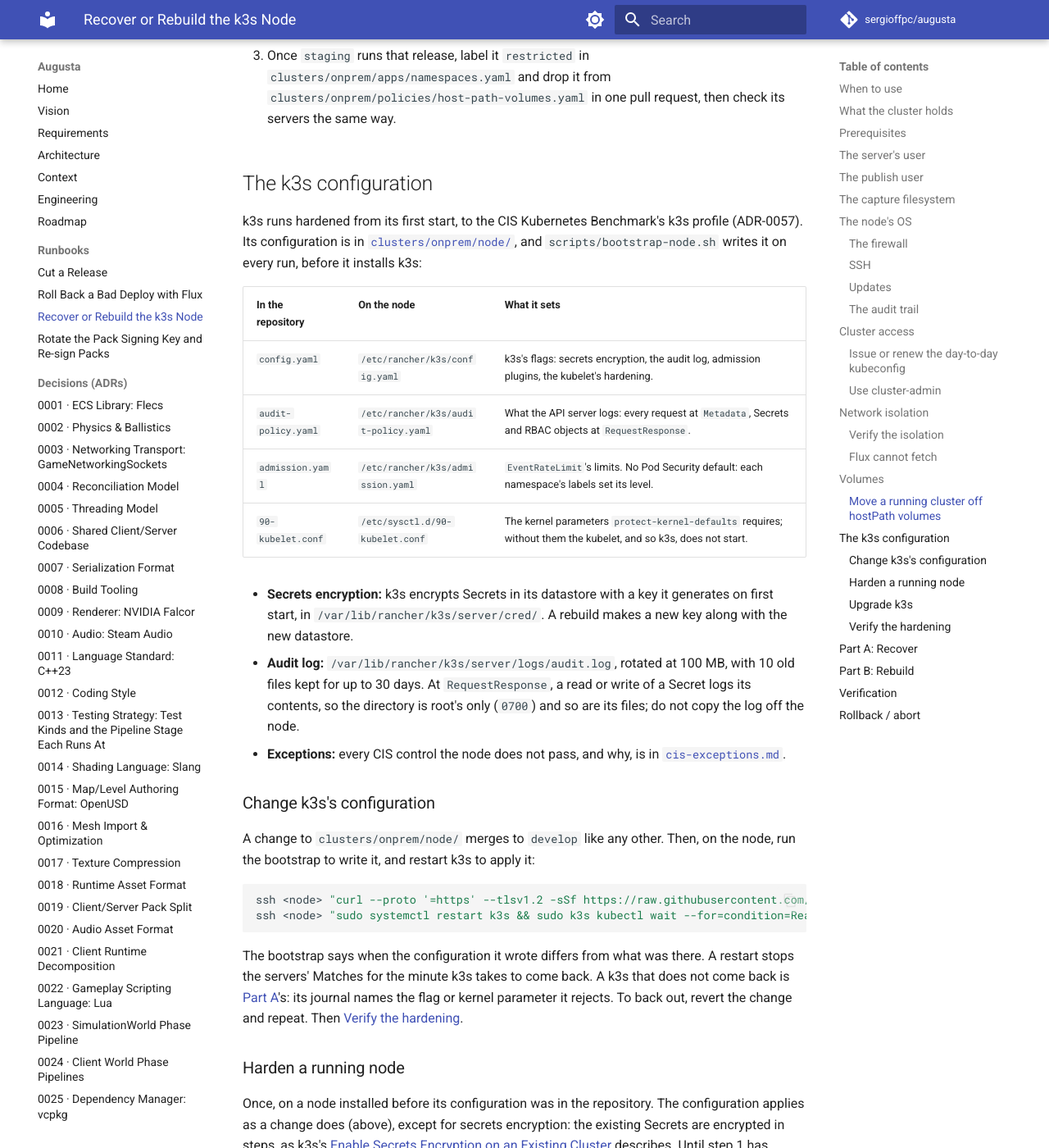
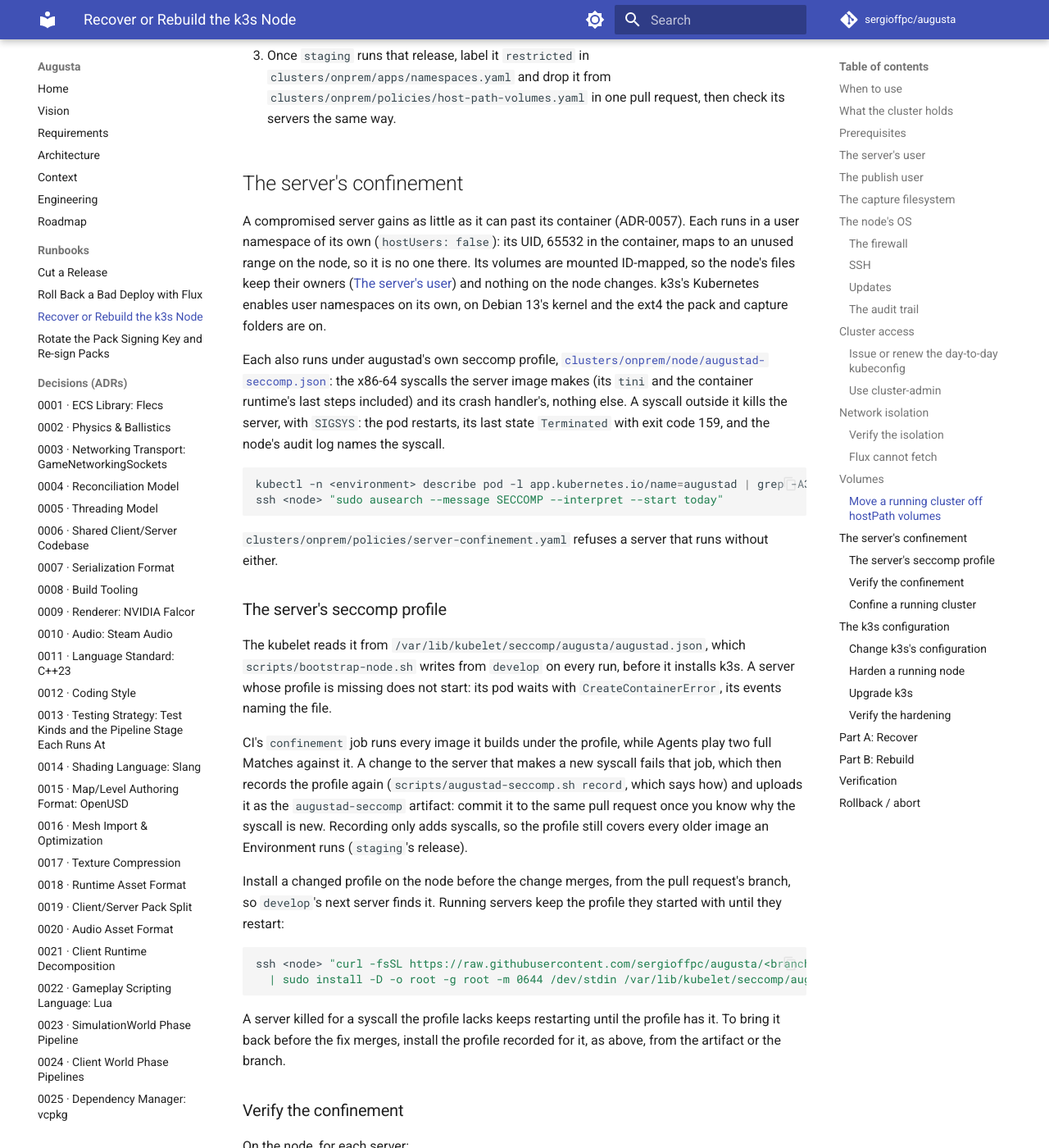
Before and after one commit to sergioffpc/augusta, an MkDocs documentation site: the page built from docs/runbooks/k3s-node-recovery.md, in a window 1280 px wide and 1400 px high, scrolled down 12180 px. Shown: the whole window at 82% size. Built offline with MkDocs 1.6.1 and Material for MkDocs 9.7.7, drawn with Linux system fonts in a browser that asks for light colours; comment, search, counter and statistics services are not loaded; some of the changed text lies outside the part shown.

Commit message:
feat(cluster): run augustad in a user namespace under its own seccomp profile
Each Server runs with hostUsers: false, so its UID maps to no user of the
Node, and under augustad's own Localhost seccomp profile
(clusters/onprem/node/augustad-seccomp.json), which kills it at a syscall
outside it (ADR-0057). bootstrap-node.sh installs the profile where the
kubelet reads it; the runbook says how to install, change and verify it.

scripts/augustad-seccomp.sh checks the image under the profile while Agents
play full Matches against it, and records the profile again from the audit
log of a run that logs rather than kills. CI's new confinement job runs the
check on every image it builds, and on a failure uploads the recorded
profile; publishing waits for it.

The server-confinement policy refuses a Server without either, staging
exempt until a release carries this chart.

Closes #535

Co-Authored-By: Claude Opus 5.5 <noreply@anthropic.com>

````diff
--- a/docs/runbooks/k3s-node-recovery.md
+++ b/docs/runbooks/k3s-node-recovery.md
@@ -592,6 +592,91 @@ enforces `restricted` (step 3).
    `clusters/onprem/policies/host-path-volumes.yaml` in one pull request, then
    check its servers the same way.
 
+## The server's confinement
+
+A compromised server gains as little as it can past its container (ADR-0057).
+Each runs in a user namespace of its own (`hostUsers: false`): its UID, 65532 in
+the container, maps to an unused range on the node, so it is no one there. Its
+volumes are mounted ID-mapped, so the node's files keep their owners
+([The server's user](#the-servers-user)) and nothing on the node changes. k3s's
+Kubernetes enables user namespaces on its own, on Debian 13's kernel and the
+ext4 the pack and capture folders are on.
+
+Each also runs under augustad's own seccomp profile,
+[`clusters/onprem/node/augustad-seccomp.json`](../../clusters/onprem/node/augustad-seccomp.json):
+the x86-64 syscalls the server image makes (its `tini` and the container
+runtime's last steps included) and its crash handler's, nothing else. A syscall
+outside it kills the server, with `SIGSYS`: the pod restarts, its last state
+`Terminated` with exit code 159, and the node's audit log names the syscall.
+
+```sh
+kubectl -n <environment> describe pod -l app.kubernetes.io/name=augustad | grep -A3 'Last State'
+ssh <node> "sudo ausearch --message SECCOMP --interpret --start today"
+```
+
+`clusters/onprem/policies/server-confinement.yaml` refuses a server that runs
+without either.
+
+### The server's seccomp profile
+
+The kubelet reads it from `/var/lib/kubelet/seccomp/augusta/augustad.json`,
+which `scripts/bootstrap-node.sh` writes from `develop` on every run, before it
+installs k3s. A server whose profile is missing does not start: its pod waits
+with `CreateContainerError`, its events naming the file.
+
+CI's `confinement` job runs every image it builds under the profile, while
+Agents play two full Matches against it. A change to the server that makes a new
+syscall fails that job, which then records the profile again
+(`scripts/augustad-seccomp.sh record`, which says how) and uploads it as the
+`augustad-seccomp` artifact: commit it to the same pull request once you know
+why the syscall is new. Recording only adds syscalls, so the profile still
+covers every older image an Environment runs (`staging`'s release).
+
+Install a changed profile on the node before the change merges, from the pull
+request's branch, so `develop`'s next server finds it. Running servers keep the
+profile they started with until they restart:
+
+```sh
+ssh <node> "curl -fsSL https://raw.githubusercontent.com/sergioffpc/augusta/<branch>/clusters/onprem/node/augustad-seccomp.json \
+  | sudo install -D -o root -g root -m 0644 /dev/stdin /var/lib/kubelet/seccomp/augusta/augustad.json"
+```
+
+A server killed for a syscall the profile lacks keeps restarting until the
+profile has it. To bring it back before the fix merges, install the profile
+recorded for it, as above, from the artifact or the branch.
+
+### Verify the confinement
+
+On the node, for each server:
+
+```sh
+ssh <node>
+pid="$(pgrep -n -x augustad)"
+ps -o uid=,cmd= -p "${pid}"
+grep -E '^(Uid|Seccomp):' "/proc/${pid}/status"
+cat "/proc/${pid}/uid_map"
+```
+
+The UID is not 65532 but above 65535, the user namespace's mapping of 65532;
+`Seccomp` is `2` (filtered); `uid_map` maps the container's 0 to 65536 of the
+node's UIDs from a multiple of 65536, not to 0. Then
+[Verification](#verification)'s checks show every server verifying its pack, and
+`develop`'s writing its capture.
+
+### Confine a running cluster
+
+The first `develop` revision with the confinement (#535) needs the profile on
+the node first:
+
+1. Before it merges, install the profile from the pull request's branch, as
+   above.
+2. Once Flux reconciles it, `develop`'s servers are replaced by confined pods,
+   cutting any Match in progress (ADR-0026).
+   [Verify the confinement](#verify-the-confinement).
+3. Once `staging` runs a release with it, drop `staging`'s exemption from
+   `clusters/onprem/policies/server-confinement.yaml` (its `matchConditions`),
+   and verify its servers the same way.
+
 ## The k3s configuration
 
 k3s runs hardened from its first start, to the CIS Kubernetes Benchmark's k3s
@@ -925,6 +1010,8 @@ kubectl get namespaces -L pod-security.kubernetes.io/enforce
 - Every server logged `event=pack_verified` and keeps running, from the volumes
   of the `packVersion` its `HelmRelease` names, each `Bound`
   ([Volumes](#volumes)); `develop` enforces `restricted`.
+- Every server runs in its own user namespace, under its own seccomp profile
+  ([Verify the confinement](#verify-the-confinement)).
 - Every `develop` server logged `event=capture_enabled` with its own
   `/srv/augusta/captures/develop/<scenario>` directory; the capture filesystem
   is mounted, and a Match played to its end leaves a `.capture` file there.
````
Also changed, not shown: docs/ENGINEERING.md (+10 -9 lines), 11 other files.
